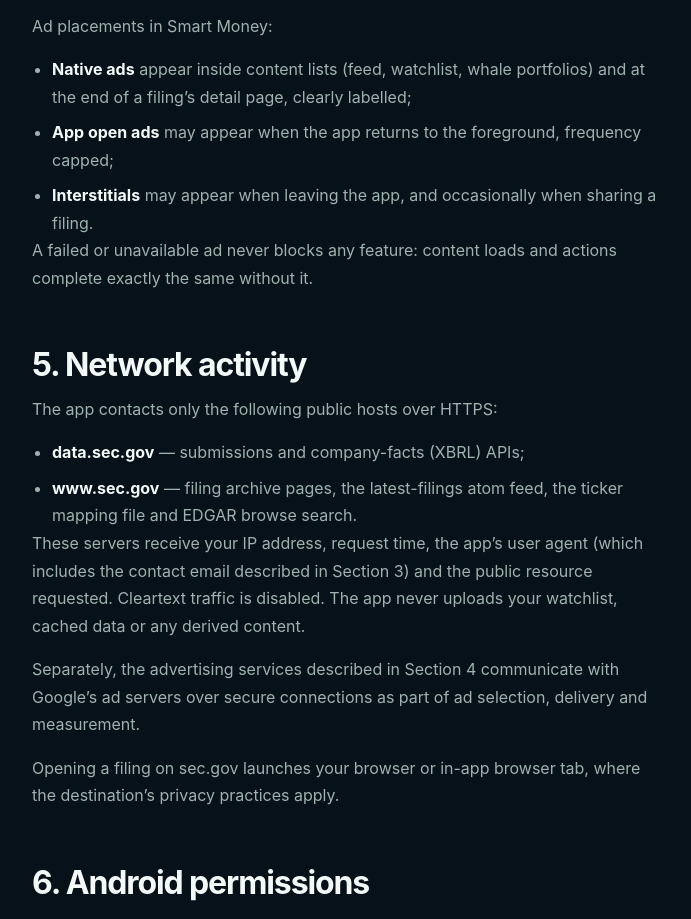
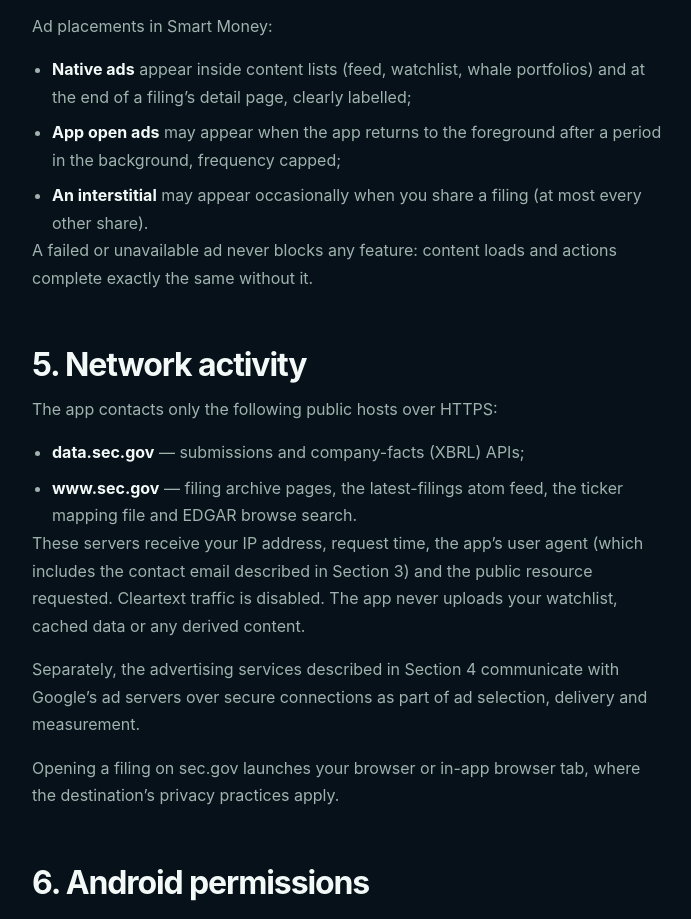
Before and after one commit to vmistry-repo/vmistry-repo.github.io, a plain HTML site: page privacy-smartmoney.html in a window 1280 px wide. Shown: the part 2948-3867 px from the top of the page, without its empty margins (424-1115 px from the left). Drawn offline with Linux system fonts and the light colour scheme.

Commit message:
Privacy policy: placements updated after exit-interstitial removal

```diff
--- a/privacy-smartmoney.html
+++ b/privacy-smartmoney.html
@@ -176,8 +176,8 @@
           <p>Ad placements in Smart Money:</p>
           <ul>
             <li><strong>Native ads</strong> appear inside content lists (feed, watchlist, whale portfolios) and at the end of a filing’s detail page, clearly labelled;</li>
-            <li><strong>App open ads</strong> may appear when the app returns to the foreground, frequency capped;</li>
-            <li><strong>Interstitials</strong> may appear when leaving the app, and occasionally when sharing a filing.</li>
+            <li><strong>App open ads</strong> may appear when the app returns to the foreground after a period in the background, frequency capped;</li>
+            <li><strong>An interstitial</strong> may appear occasionally when you share a filing (at most every other share).</li>
           </ul>
           <p>A failed or unavailable ad never blocks any feature: content loads and actions complete exactly the same without it.</p>
         </section>
```
